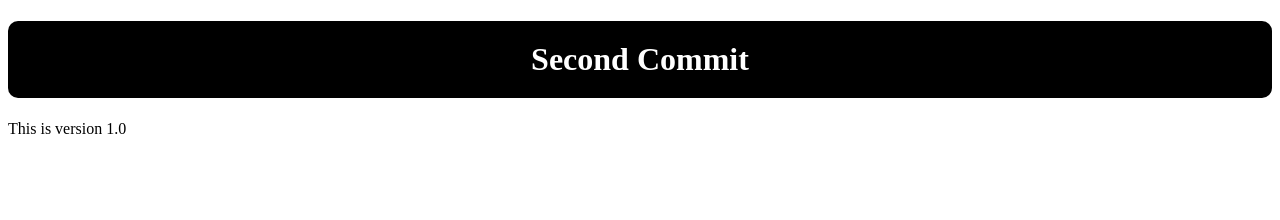
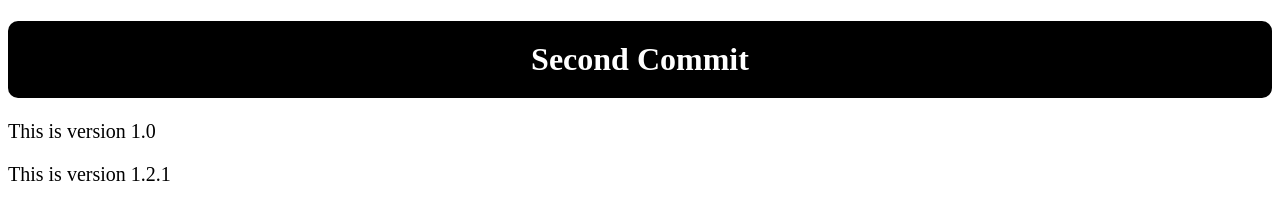
Before and after one commit to mryeminaung/revision-git, a plain HTML site: page index.html in a window 1280 px wide. Drawn offline with Linux system fonts and the light colour scheme.

Commit message:
v1.2.1 is ready

```diff
--- a/css/style.css
+++ b/css/style.css
@@ -1,3 +1,4 @@
+/* This is version 1.0 */
 h1 {
     background-color: black;
     color: white;
@@ -6,4 +7,12 @@ h1 {
     text-align: center;
 }
 
-/* This is version 1.0 */
+/* This is version 1.2.1 */
+p {
+    font-size: 20px;
+    transition: all 0.3ms;
+}
+
+p:hover {
+    color: red;
+}
--- a/index.html
+++ b/index.html
@@ -10,6 +10,7 @@
     <body>
         <h1 id="header">Second Commit</h1>
         <p>This is version 1.0</p>
+        <p>This is version 1.2.1</p>
 
         <script src="./js/script.js"></script>
     </body>
--- a/js/script.js
+++ b/js/script.js
@@ -4,3 +4,5 @@ h1.onclick = () => {
 };
 
 console.log("This is version 1.0");
+
+console.log("This is version 1.2.1");
```
